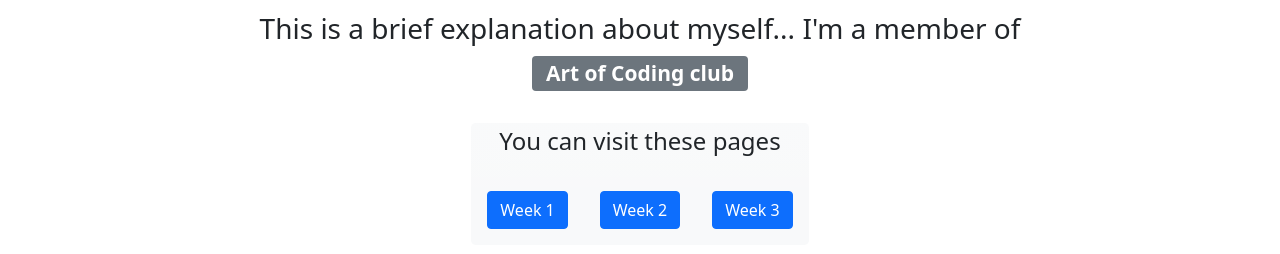
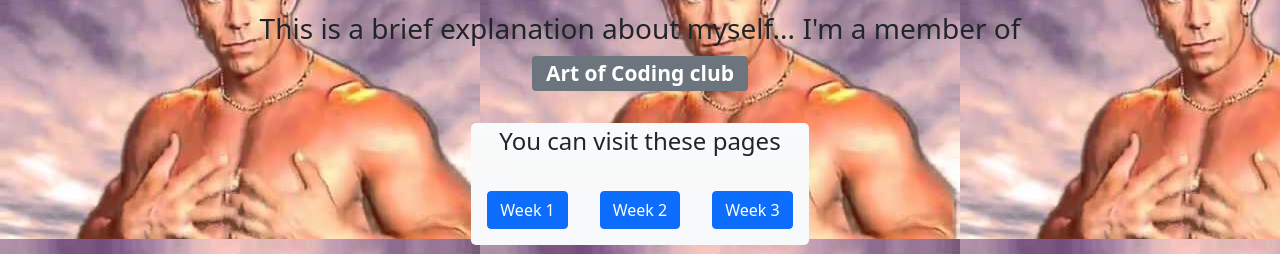
Before and after one commit to omeygun/ArtOfCoding, a plain HTML site: page index.html in a window 1280 px wide. Shown: the part 121-375 px from the top of the page. Drawn offline with nearby package versions, Linux system fonts and the light colour scheme.

Commit message:
added gere

```diff
--- a/index.html
+++ b/index.html
@@ -15,11 +15,12 @@
       rel="stylesheet"
       href="https://cdn.jsdelivr.net/npm/bootstrap-icons@1.5.0/font/bootstrap-icons.css"
     />
+    <link rel="stylesheet" href="/style.css">
   </head>
 
-  <body>
+  <body id="jaigere">
     <div
-      class="d-flex align-items-center justify-content-center flex-column w-100"
+      class="d-flex align-items-center justify-content-center flex-column w-100" id="jaigere"
     >
       <p class="text-center mt-5 fs-1">HI! I'm ...</p>
 
--- a/style.css
+++ b/style.css
@@ -34,6 +34,10 @@
     height: 100%;
     background-image: url(/images/bg4.jpg);
 }
+#jaigere {
+    height: 100%;
+    background-image: url(/images/hqdefault.jpg);
+}
 .popup {
     color:purple;
     text-align: center;
@@ -54,3 +58,6 @@
 .inform{
     color:green;
 }
+.gayray{
+    background-image:url(/images/hqdefault.jpg);
+}
```
Also changed, not shown: images/1-11343_meme-wallpapers-meme-desktop-backgrounds.jpg (added), images/hqdefault.jpg (added).
